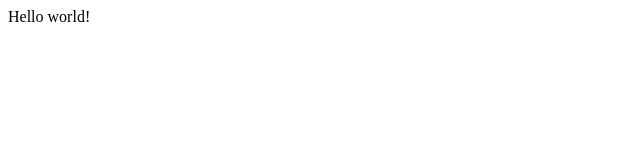
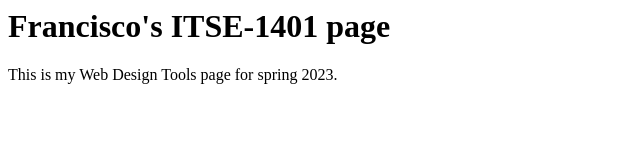
Before and after one commit to itse1329sp2yu/spring23, a plain HTML site: page index.html in a window 1280 px wide. Shown: the whole page, without its empty margins (0-640 px from the left). Drawn offline with Linux system fonts and the light colour scheme.

Commit message:
Update index.html

```diff
--- a/index.html
+++ b/index.html
@@ -1 +1,2 @@
-Hello world!
+<h1>Francisco's ITSE-1401 page</h1>
+<p>This is my Web Design Tools page for spring 2023.</p>
```
